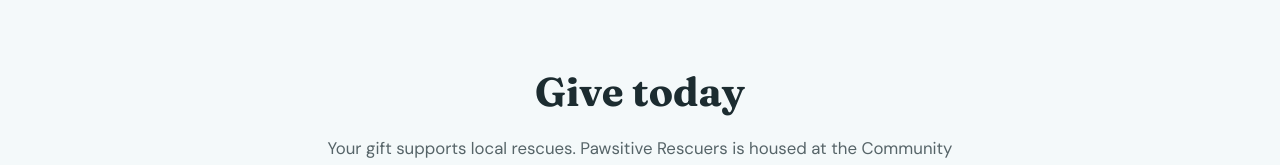
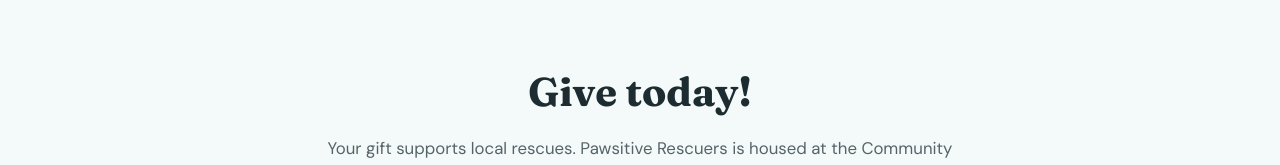
Before and after one commit to Pawsitive-Rescuers/pawsitive-rescuers, a plain HTML site: page index.html in a window 1280 px wide. Shown: the part 7906-8071 px from the top of the page. Drawn offline with Linux system fonts and the light colour scheme.

Commit message:
Add exclamation point to "Give today" heading
Co-Authored-By: Claude Opus 5.5 <noreply@anthropic.com>
Claude-Session: https://claude.ai/code/session_01VNw7gRhuC7z1FuNwHSnKjm

```diff
--- a/index.html
+++ b/index.html
@@ -169,7 +169,7 @@ dialog#lb::backdrop{background:rgba(0,0,0,.82)}
 </div></div></section>
 
 <section id="donate" class="donate"><div class="wrap">
-<h2>Give today</h2>
+<h2>Give today!</h2>
 <p class="lead">Your gift supports local rescues. Pawsitive Rescuers is housed at the Community Foundation of the Lowcountry, a 501(c)(3) public charity, so your donation may be tax-deductible as allowed by law.</p>
 <a class="btn coral" href="https://lowcountry.fcsuite.com/erp/donate/create/fund?funit_id=5026" target="_blank" rel="noopener">Donate</a>
 <!-- ZEFFY (optional): once your Zeffy form is approved, see README section 3.
```
